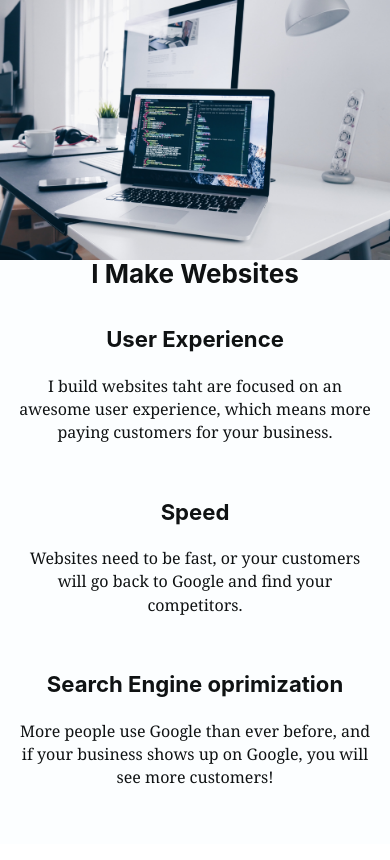
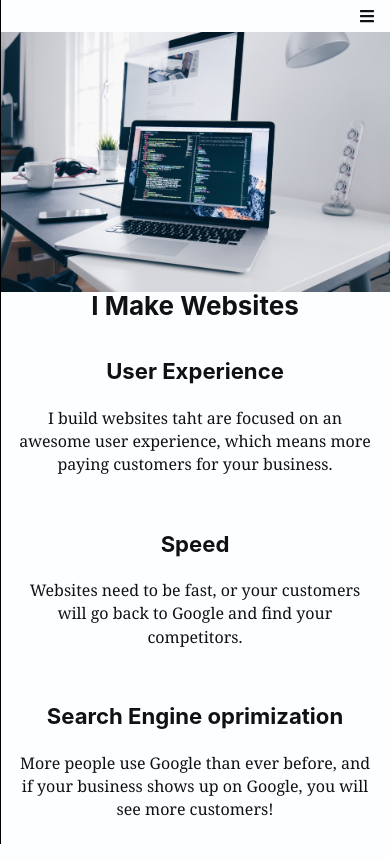
Before and after one commit to ketionor/not-your-daddys-landscaper, a Gatsby site: page / in a window 390 px wide. Built offline with nearby package versions, Linux system fonts and the light colour scheme; Gatsby itself is replaced by a stand-in of ours.

Commit message:
added mobile menu

```diff
--- a/src/components/layout.js
+++ b/src/components/layout.js
@@ -8,6 +8,8 @@
 import * as React from "react"
 import PropTypes from "prop-types"
 import { useStaticQuery, graphql } from "gatsby"
+import { faBars } from "@fortawesome/free-solid-svg-icons"
+import { FontAwesomeIcon } from "@fortawesome/react-fontawesome"
 
 import Header from "./header"
 import "./layout.css"
@@ -23,10 +25,22 @@ const Layout = ({ children }) => {
     }
   `)
 
+  const showMenu = () => {
+    let nav = document.querySelector(".nav")
+    nav.style.width = "100%"
+  }
+
   return (
     <>
       <div className="light" id="global-container">
         <div class="theme-container">
+          <div className="mobile-nav">
+            <FontAwesomeIcon
+              icon={faBars}
+              className="fas fa-bars"
+              onClick={showMenu}
+            />
+          </div>
           <Header siteTitle={data.site.siteMetadata?.title || `Title`} />
           <div className="content-container">
             <main>{children}</main>
--- a/src/styles/index.scss
+++ b/src/styles/index.scss
@@ -29,7 +29,7 @@ $themes: (
     // text-secondary: $text--2--light,
     // link: $brand--blue--light,
     // hover: $hover--light,
-    // border: $border--light,,,,,,,,,,,,,,,,,,,,,,,,,,,,,,,,,,,,,,,,,,,,,,,,,,,,,,,,,,,,,,,,,,,,,,,,,
+    // border: $border--light,,,,,,,,,,,,,,,,,,,,,,,,,,,,,,,,,,,,,,,,,,,,,,,,,,,,,,,,,,,,,,,,,,,,,,,,,,,,,,,,,
   ),
   dark: (
     // logo: url("./images/logos/Logo (White on Transparent).png"),
@@ -41,7 +41,7 @@ $themes: (
     // text-secondary: $text--2--dark,
     // link: $brand--blue--dark,
     // hover: $hover--dark,
-    // border: $border--dark,,,,,,,,,,,,,,,,,,,,,,,,,,,,,,,,,,,,,,,,,,,,,,,,,,,,,,,,,,,,,,,,,,,,,,,,,
+    // border: $border--dark,,,,,,,,,,,,,,,,,,,,,,,,,,,,,,,,,,,,,,,,,,,,,,,,,,,,,,,,,,,,,,,,,,,,,,,,,,,,,,,,,
   ),
 );
 
@@ -71,6 +71,12 @@ $themes: (
 * {
 }
 
+.mobile-nav {
+  padding: 0.5em 1em;
+  display: flex;
+  justify-content: flex-end;
+}
+
 .theme-container {
   min-height: 100vh;
   @include themed() {
@@ -92,7 +98,10 @@ main {
   border-right: 1px solid black;
   overflow-x: hidden;
   padding-top: 1em;
-  display: none;
+  width: 0;
+  transition: width 0.25s;
+  z-index: 1;
+  background-color: white;
 
   a {
     display: block;
```
